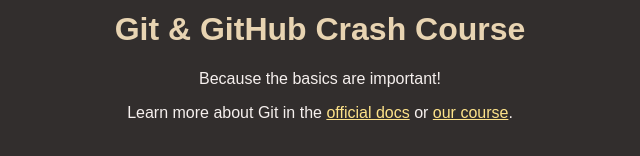
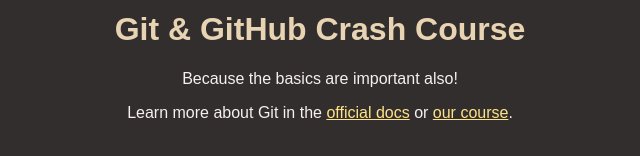
Before and after one commit to imranshs08/github-crash-course, a plain HTML site: page 01+Starting+Project/01 Starting Project/index.html in a window 1280 px wide. Shown: the part 158-314 px from the top of the page, 320-960 px from the left. Drawn offline with Linux system fonts and the light colour scheme.

```diff
--- a/01+Starting+Project/01 Starting Project/index.html
+++ b/01+Starting+Project/01 Starting Project/index.html
@@ -13,7 +13,7 @@
       <h1>Git & GitHub Crash Course</h1>
     </header>
     <main>
-      <p>Because the basics are important!</p>
+      <p>Because the basics are important also!</p>
       <p>
         Learn more about Git in the
         <a href="https://git-scm.com/book/en/v2">official docs</a> or
```
